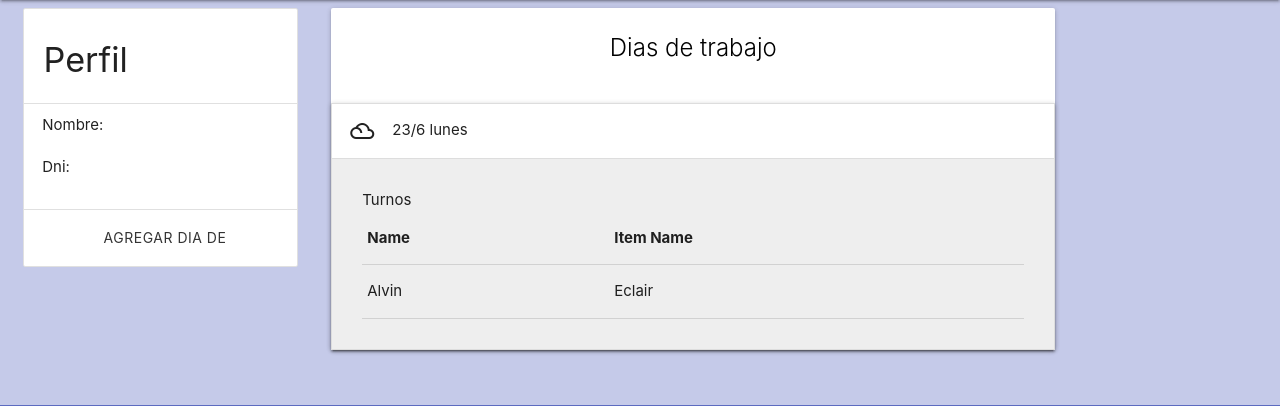
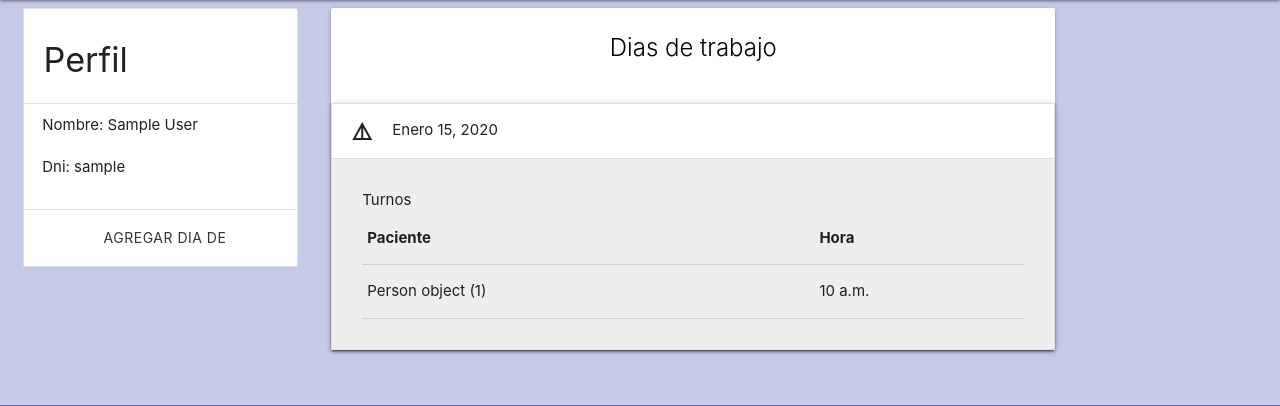
Before and after one commit to MatiasBoldini/FAT2018, a Django app: template main/templates/profile_for_doctor.html in a window 1280 px wide, after a click that opens the changed part. Shown: the part 64-470 px from the top of the page. Run offline with Django 3.2, Linux system fonts and the light colour scheme; the template is opened without the code that fills it: values that come from a table or form of the project are taken from there, others are empty; tables that the repository leaves empty hold one stand-in row (values such as "Sample post").

Commit message:
correccion de errores

```diff
--- a/base_templates/mainBase.html
+++ b/base_templates/mainBase.html
@@ -21,7 +21,7 @@
     <body class="indigo lighten-4">
         <nav>
             <div class="nav-wrapper indigo lighten-1">
-                <a href="" class="brand-logo"><i class="material-icons">home</i></a>
+                <a href="{% url 'main' %}" class="brand-logo"><i class="material-icons">home</i></a>
                 <ul id="nav-mobile" class="right hide-on-med-and-down">
                     {% block navbar %}
                     {% endblock navbar %}
--- a/main/models.py
+++ b/main/models.py
@@ -24,6 +24,7 @@ class Person(models.Model):
 
     def get_duties(self):
         results = {}
+        results['person'] = self
         if self.user_type == 0:
             results['appointments'] = Appointment.objects.filter(person=self)
             results['enrolments'] = Enrolment_student.objects.filter(person=self)
@@ -48,7 +49,11 @@ class Work_day(models.Model):
     day = models.DateField()
 
     def get_appoiment(self, person_fill):
-        results = Appointment.objets.filter(workday=self, person__isnull=person_fill)
+        results = Appointment.objets.filter(work_day=self, person__isnull=person_fill)
+        return results
+
+    def get_all_appointments(self):
+        results = Appointment.objects.filter(work_day=self)
         return results
 
     def appointment_available(self):
--- a/main/templates/profile_for_doctor.html
+++ b/main/templates/profile_for_doctor.html
@@ -14,22 +14,22 @@
                 <li class="collection-header"><h4>Perfil</h4></li>
                 <li class="collection-item">
                     <div class="row">
-                        Nombre:
+                        Nombre: {{ person.user.get_full_name |title }}
                     </div>
                     <div class="row">
-                        Dni:
+                        Dni: {{ person.user }}
                     </div>
                 </li>
                 <li class="collection-item">
                     <div>
                         <center>
-                            <button class="btn btn-flat waves-effect waves-black" onclick="">Agregar dia de trabajo</button>
+                            <button class="btn btn-flat waves-effect waves-grey" onclick="load_solo('{% url 'form_work_day' %}', 'place_form_work_day')">Agregar dia de trabajo</button>
                         </center>
                     </div>
                 </li>
             </ul>
         </div>
-        <div class="col s12">
+        <div class="col s12" id="place_form_work_day">
             <!-- new work day request -->
         </div>
     </div>
@@ -41,26 +41,34 @@
                         <span class="card-title center">Dias de trabajo</span>
                     </div>
                     <ul class="collapsible grey lighten-3">
+                        {% for work_day in work_days %}
                         <li>
-                            <div class="collapsible-header"><i class="material-icons">filter_drama</i>23/6 lunes</div>
+                            <div class="collapsible-header"><i class="material-icons">details</i>{{ work_day.day }}</div>
                             <div class="collapsible-body">
                                 <span>Turnos</span>
                                 <table>
                                     <thead>
                                         <tr>
-                                            <th>Name</th>
-                                            <th>Item Name</th>
+                                            <th>Paciente</th>
+                                            <th>Hora</th>
                                         </tr>
                                     </thead>
                                     <tbody>
+                                        {% for appoinment in work_day.get_all_appointments  %}
                                         <tr>
-                                        <td>Alvin</td>
-                                        <td>Eclair</td>
+                                            {% if appoinment.person %}
+                                                <td>{{ appoinment.person }}</td>
+                                            {% else %}
+                                                <td>Nadie ha solicitado este turno</td>
+                                            {% endif  %}
+                                            <td>{{ appoinment.time_attendance }}</td>
                                         </tr>
+                                        {% endfor %}
                                     </tbody>
                                 </table>
                             </div>
                         </li>
+                        {% endfor %}
                     </ul>
                 </div>
             </div>
--- a/main/templates/profile_for_retired.html
+++ b/main/templates/profile_for_retired.html
@@ -3,7 +3,7 @@
 {% block imports %}
 {% endblock imports %}
 {% block title %}
-Perfil profesor
+Perfil retirado
 {% endblock title %}
 {% block body %}
 <div class="row ">
--- a/main/urls.py
+++ b/main/urls.py
@@ -20,4 +20,5 @@ urlpatterns = [
     path('enrolment_student_requests', enrolment_student_requests, name='enrolment_student_requests'),
     path('work_day_requests', work_day_requests, name='work_day_requests'),
     path('appointment_requests', appointment_requests, name='appointment_requests'),
+    path('form_work_day', form_work_day, name='form_work_day'),
 ]
```
Also changed, not shown: main/templates/profile_for_doctor_parts/form_work_day.html (+10 -2 lines), main/views.py (+7 -0 lines).
